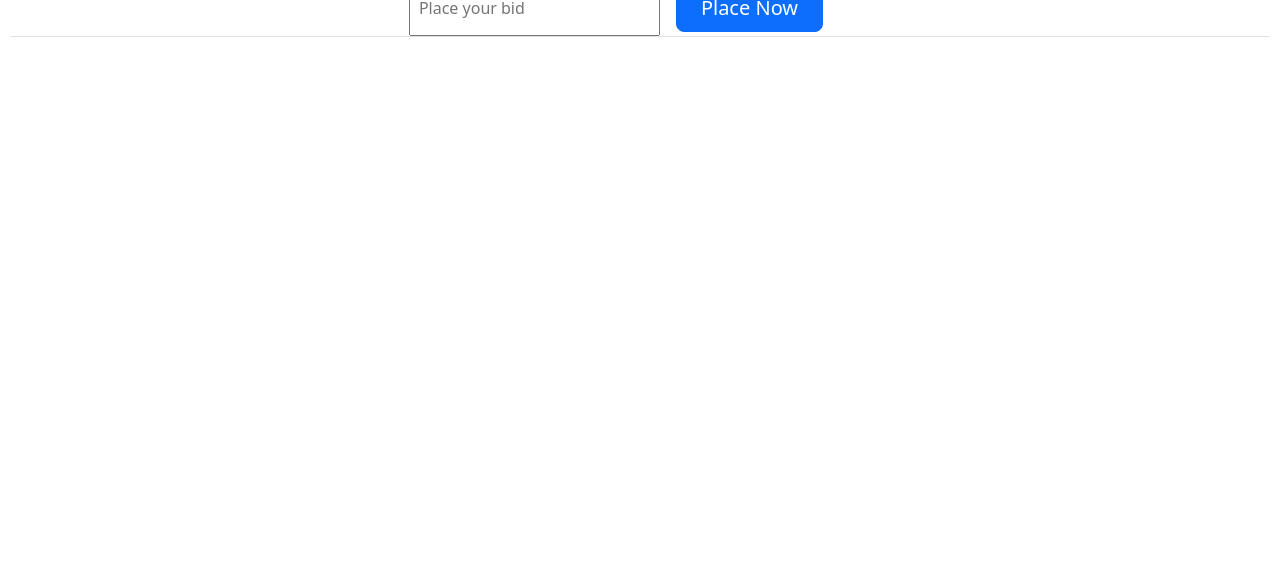
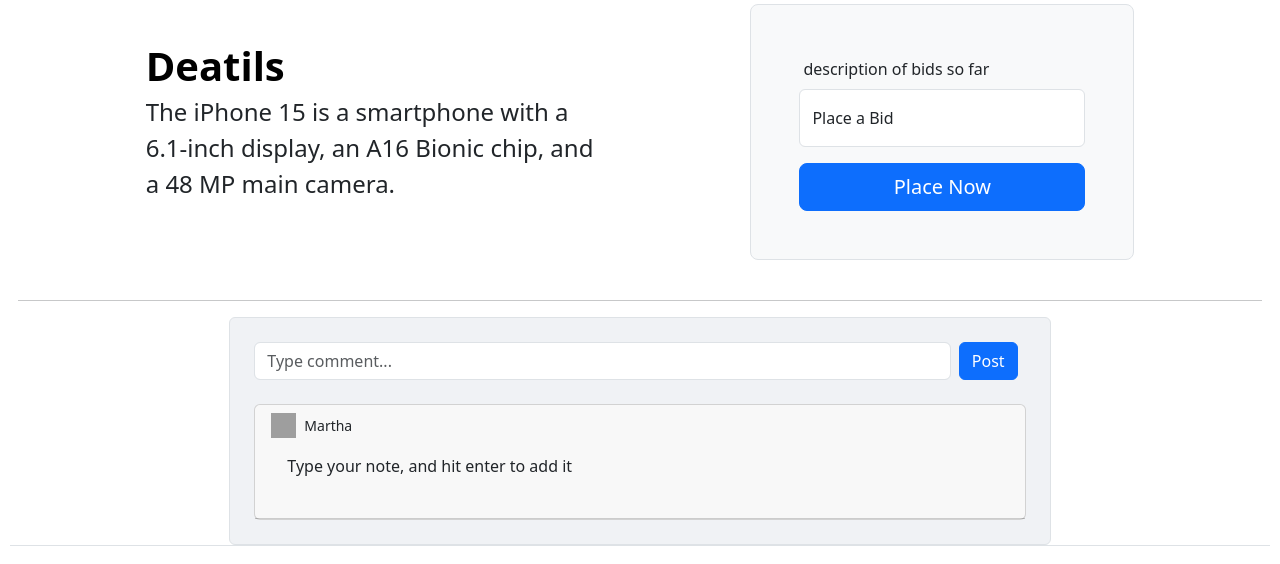
Before and after one commit to akkminn/django_projects, a Django app: page /listing/1 in a window 1280 px wide. Shown: the part 804-1368 px from the top of the page. Before the commit the page ends 841 px from the top, so only its background shows below. Run offline with Django 3.2, Linux system fonts and the light colour scheme; data comes from the database, SQL or seed files in the repository; grey boxes are pictures that could not be loaded.

Commit message:
Add bid and comment section in the detail.html

```diff
--- a/commerce/auctions/static/auctions/styles.css
+++ b/commerce/auctions/static/auctions/styles.css
@@ -24,3 +24,13 @@ body {
     border-width: 1px 0;
     box-shadow: inset 0 .5em 1.5em rgba(0, 0, 0, .1), inset 0 .125em .5em rgba(0, 0, 0, .15);
   }
+
+
+  .divider-sm {
+    width: 100%;
+    height: 2rem;
+    background-color: rgba(0, 0, 0, .1);
+    border: solid rgba(0, 0, 0, .15);
+    border-width: 1px 0;
+    box-shadow: inset 0 .5em 1.5em rgba(0, 0, 0, .1), inset 0 .125em .5em rgba(0, 0, 0, .15);
+  }
--- a/commerce/auctions/templates/auctions/details.html
+++ b/commerce/auctions/templates/auctions/details.html
@@ -13,13 +13,54 @@
     </div>
     <div class="overflow-hidden">
         <div class="container">
-            <img src="{{ list.imageURL }}" class="img-fluid border rounded-3 shadow-lg mb-4" alt="{{ list.title }}" width="560" height="400" loading="lazy">
+            <img src="{{ list.imageURL }}" class="img-fluid border rounded-3 shadow mb-4" alt="{{ list.title }}" width="560" height="400" loading="lazy">
         </div>
     </div>
-    <div class="col-lg-8 mx-auto">
-        <div class="-grid gap-3 d-md-flex justify-content-md-center">
-            <input type="text" class="py-2 px-2" aria-label="Place Bid" placeholder="Place your bid">
-            <a href="#" type="button" class="btn btn-primary my-1 btn-lg px-4 me-lg-5">Place Now</a>
+
+    <div class="container col-xl-10 col-xxl-8 px-4 py-3">
+        <div class="row align-items-center g-lg-5 py-2">
+            <div class="col-lg-7 text-center text-lg-start">
+                <h6 class="display-6 fw-bold lh-1 text-body-emphasis mb-2">Deatils</h6>
+                <p class="col-lg-10 fs-4">{{ list.description }} </p>
+            </div>
+            <div class="col-md-10 mx-auto col-lg-5">
+                <form class="p-4 p-md-5 border rounded-3 bg-body-tertiary">
+                    <p class="p-1 mb-1 text-start">description of bids so far</p>
+
+                    <div class="form-floating mb-3">
+                        <input class="form-control" id="floatingInput" placeholder="1000">
+                        <label for="floatingInput">Place a Bid</label>
+                    </div>
+                    <button class="w-100 btn btn-lg btn-primary" type="submit">Place Now</button>
+                </form>
+            </div>
+        </div>
+    </div>
+    <hr class="my-3">
+
+    <div class="row d-flex justify-content-center">
+        <div class="col-md-6 col-lg-8">
+            <div class="card shadow-1 border" style="background-color: #f0f2f5;">
+                <div class="card-body p-4">
+                    <div class="form-outline mb-4 d-flex ">
+                        <input type="text" id="addANote" class="form-control" placeholder="Type comment..."/>
+                        <a href="#" class="btn btn-primary mx-2">Post</a>
+                    </div>
+
+                    <div class="card">
+                        <div class="card-header">
+                            <div class="d-flex justify-content-between">
+                                <div class="d-flex flex-row align-items-center">
+                                <img src="https://mdbcdn.b-cdn.net/img/Photos/Avatars/img%20(4).webp" alt="avatar" width="25" height="25"/>
+                                <p class="small mb-0 ms-2">Martha</p>
+                            </div>
+                        </div>
+                        <div class="card-body">
+                            <p class="p-0 text-start">Type your note, and hit enter to add it</p>
+                        </div>
+                      </div>
+                </div>
+            </div>
         </div>
     </div>
 
--- a/commerce/auctions/views.py
+++ b/commerce/auctions/views.py
@@ -22,6 +22,7 @@ class DeatailsView(generic.DetailView):
 
     def get_queryset(self):
         return super().get_queryset()
+
 
 
 def login_view(request):
```
